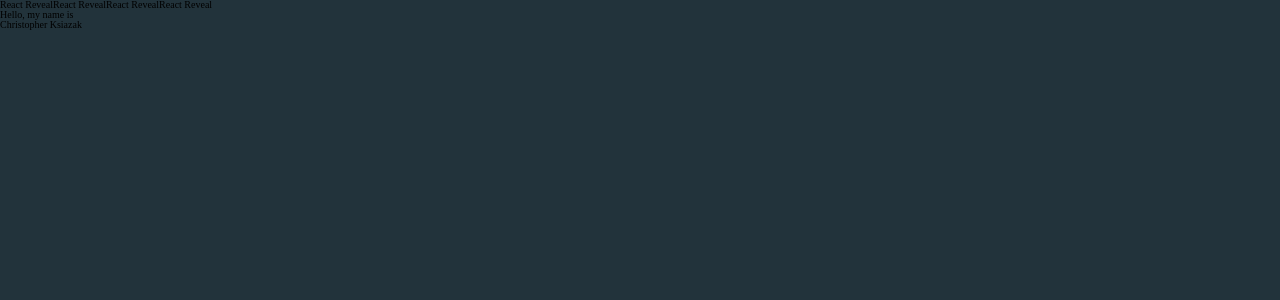
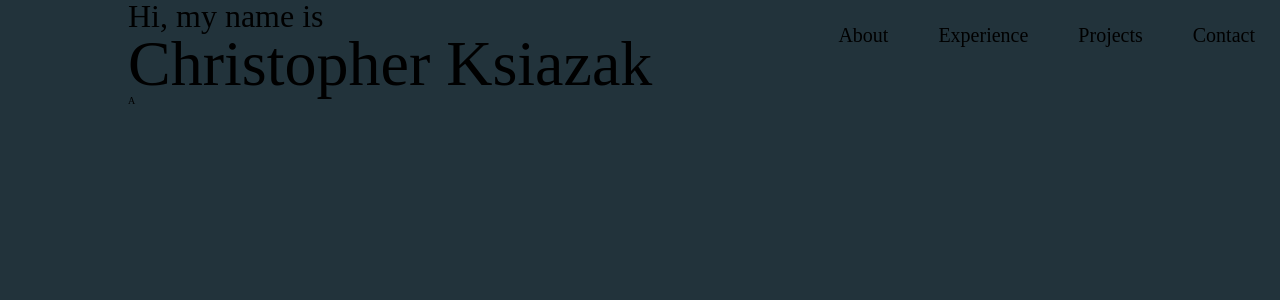
Before and after one commit to cksiazak/ksiazak.dev, a React (Create React App) app: page / in a window 1280 px wide. Shown: the top 300 px of the page. Built offline with nearby package versions, Linux system fonts and the light colour scheme.

Commit message:
added styles for nav bar

```diff
--- a/src/App.js
+++ b/src/App.js
@@ -10,7 +10,7 @@ function App() {
       <div className="container">
         <Heading />
         {/*
-        Aboutd
+        About
         Experience
         Projects
         Contact
--- a/src/App.scss
+++ b/src/App.scss
@@ -0,0 +1,4 @@
+.container {
+    width: 80%;
+    margin: 0 auto;
+}
--- a/src/Components/heading/heading.js
+++ b/src/Components/heading/heading.js
@@ -1,12 +1,17 @@
 import React from 'react';
 import Typist from 'react-typist';
 
+import './heading.scss';
+
 const heading = () => {
   return (
-    <section>
+    <section className="heading">
       <Typist cursor={{ show: false }}>
         <Typist.Delay ms={2000} />
-        <span>Hello,<Typist.Delay ms={800} /> my name is</span>
+        <span className="opening-hello">
+          Hi,
+          <Typist.Delay ms={600} /> my name is
+        </span>
         <h1>Christopher Ksiazak</h1>
         <Typist.Delay ms={500} />
         <h2>And I like to build things</h2>
--- /dev/null
+++ b/src/Components/heading/heading.scss
@@ -0,0 +1,15 @@
+.heading {
+
+    .Typist {
+        display: flex;
+        flex-direction: column;
+
+        .opening-hello {
+            font-size: 2rem;
+        }
+
+        h1 {
+            font-size: 4rem;
+        }
+    }
+}
--- a/src/Components/navigation/navigation.js
+++ b/src/Components/navigation/navigation.js
@@ -13,8 +13,9 @@ import './navigation.scss';
 
 const Navigation = () => {
   return (
-    <div>
-      <ul className="test">
+    <navigation>
+      <nav className="navbar-container">
+        <div className="navigation-links">
           <Fade top delay={400}>
             <Link
               activeClass="active"
@@ -24,7 +25,7 @@ const Navigation = () => {
               offset={50}
               duration={500}
             >
-            React Reveal
+              About
             </Link>
           </Fade>
           <Fade top delay={600}>
@@ -36,7 +37,7 @@ const Navigation = () => {
               offset={50}
               duration={500}
             >
-            React Reveal
+              Experience
             </Link>
           </Fade>
           <Fade top delay={800}>
@@ -48,7 +49,7 @@ const Navigation = () => {
               offset={50}
               duration={500}
             >
-            React Reveal
+              Projects
             </Link>
           </Fade>
           <Fade top delay={1000}>
@@ -60,11 +61,12 @@ const Navigation = () => {
               offset={50}
               duration={500}
             >
-            React Reveal
+              Contact
             </Link>
           </Fade>
-      </ul>
         </div>
+      </nav>
+    </navigation>
   );
 };
 
--- a/src/Components/navigation/navigation.scss
+++ b/src/Components/navigation/navigation.scss
@@ -1,3 +1,21 @@
-.test {
-    display: flex;
+.navbar-container {
+  position: fixed;
+  display: flex;
+  width: 100%;
+  justify-content: flex-end;
+
+  .navigation-links {
+    display: inherit;
+
+    div {
+      display: inherit;
+
+      a {
+        font-size: 1.25rem;
+        padding: 25px 0px;
+        margin: 0px 25px;
+        cursor: pointer;
+      }
+    }
+  }
 }
```
Lines whose indentation alone changed are shown as unchanged.
